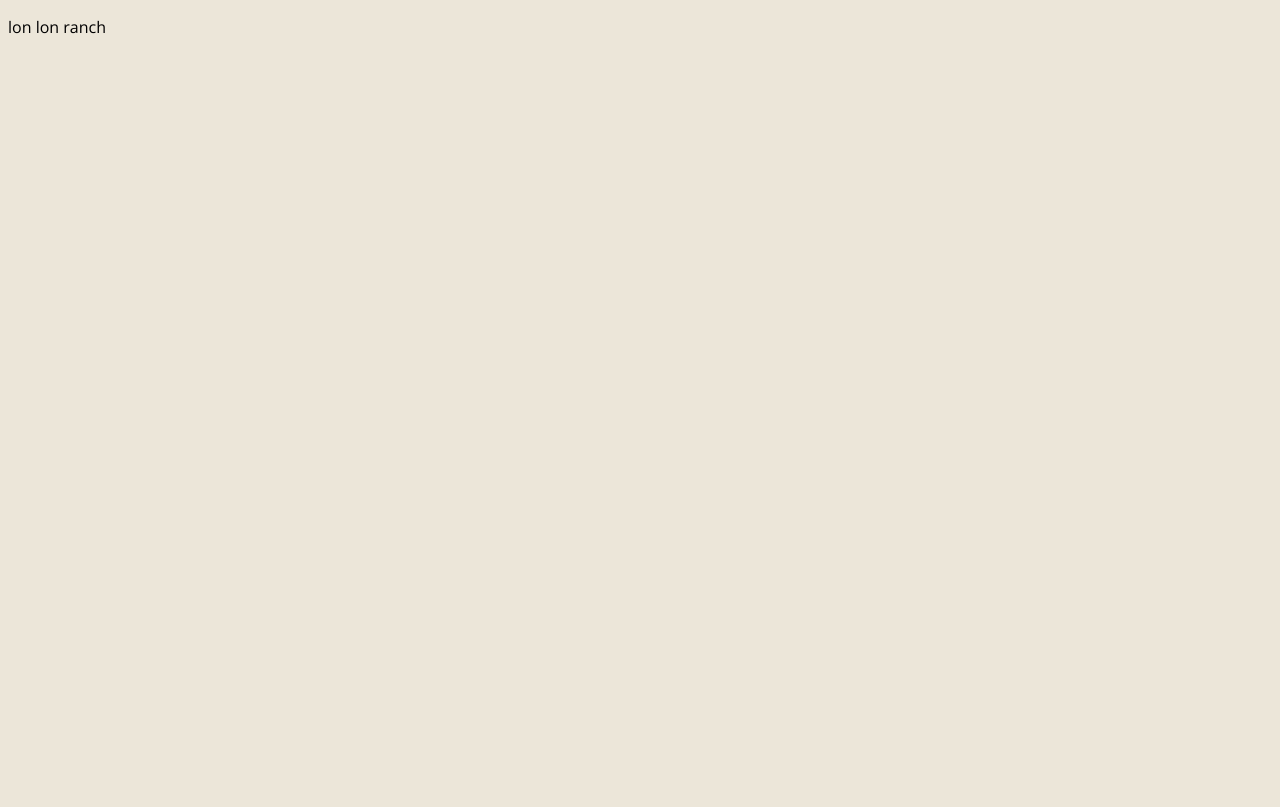
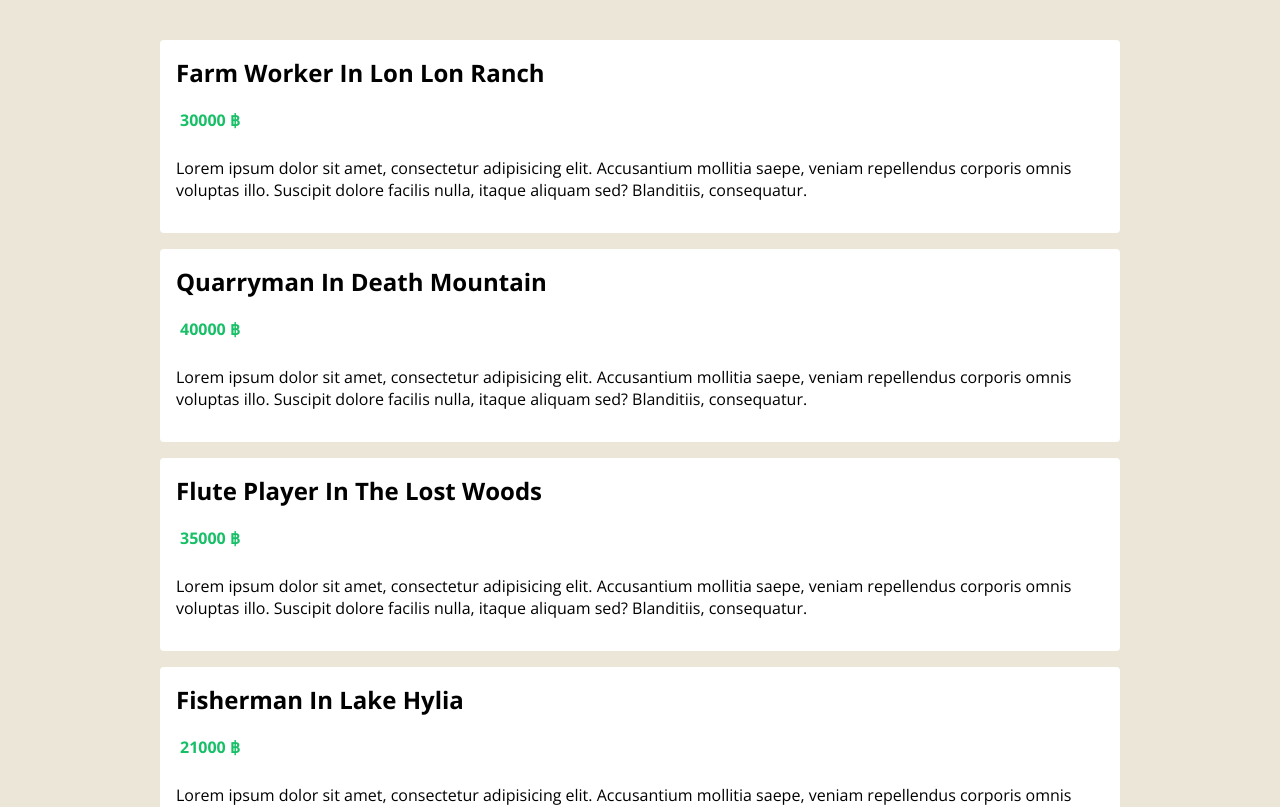
Before and after one commit to danyouknowme/hyrule-jobs, a Vue app: page / in a window 1280 px wide. Shown: the top 807 px of the page. Built offline with nearby package versions, Linux system fonts and the light colour scheme.

Commit message:
create component joblist

```diff
--- a/src/App.vue
+++ b/src/App.vue
@@ -1,16 +1,18 @@
 <template>
   <div class="app">
-    <p>{{ jobs[0].location }}</p>
+    <JobList :jobs="jobs" />
   </div>
 </template>
 
 <script lang="ts">
 import { defineComponent, ref } from 'vue';
+import JobList from './components/JobList.vue';
 import Job from './types/Job';
+
 
 export default defineComponent({
   name: 'App',
-  components: {},
+  components: { JobList },
   setup() {
     const jobs = ref<Job[]>([
       { title: 'farm worker', location: 'lon lon ranch', salary: 30000, id: '1' },
--- /dev/null
+++ b/src/components/JobList.vue
@@ -0,0 +1,65 @@
+<template>
+    <div class="job-list">
+        <ul>
+            <li v-for="job in jobs" :key="job.id">
+                <h2>{{ job.title}} in {{ job.location }}</h2>
+                <div class="salary">
+                    <p>{{ job.salary }} ฿</p>
+                </div>
+                <div class="description">
+                    <p>Lorem ipsum dolor sit amet, consectetur adipisicing elit. Accusantium mollitia saepe,
+                        veniam repellendus corporis omnis voluptas illo. Suscipit dolore facilis nulla, itaque
+                        aliquam sed? Blanditiis, consequatur.
+                    </p>
+                </div>
+            </li>
+        </ul>
+    </div>
+</template>
+
+<script lang="ts">
+import { defineComponent, PropType } from 'vue'
+import Job from '../types/Job';
+
+export default defineComponent({
+    props: {
+        jobs: {
+            required: true,
+            type: Array as PropType<Job[]>,
+        }
+    }
+})
+
+</script>
+<style scoped>
+    .job-list {
+        max-width: 960px;
+        margin: 40px auto;
+    }
+    .job-list ul {
+        padding: 0;
+    }
+    .job-list li {
+        list-style-type: none;
+        background: #fff;
+        padding: 16px;
+        margin: 16px 0;
+        border-radius: 4px;
+    }
+    .job-list h2 {
+        margin: 0 0 10px;
+        text-transform: capitalize;
+    }
+    .salary {
+        display: flex;
+    }
+    .salary img {
+        width: 30px;
+    }
+    .salary p {
+        color: #17bf66;
+        font-weight: bold;
+        margin: 10px 4px;
+
+    }
+</style>
```
